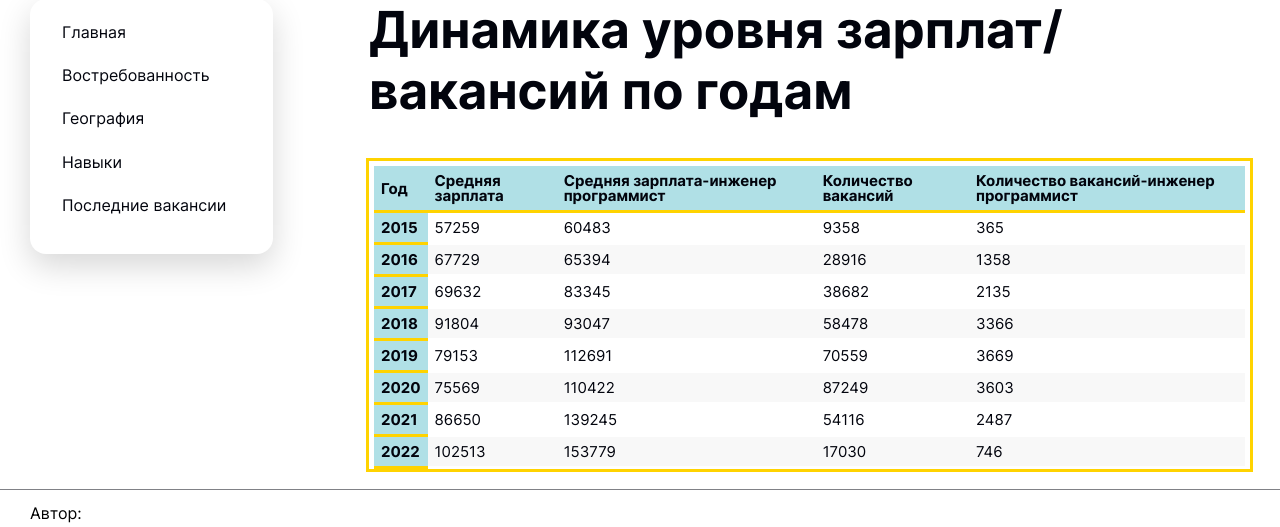
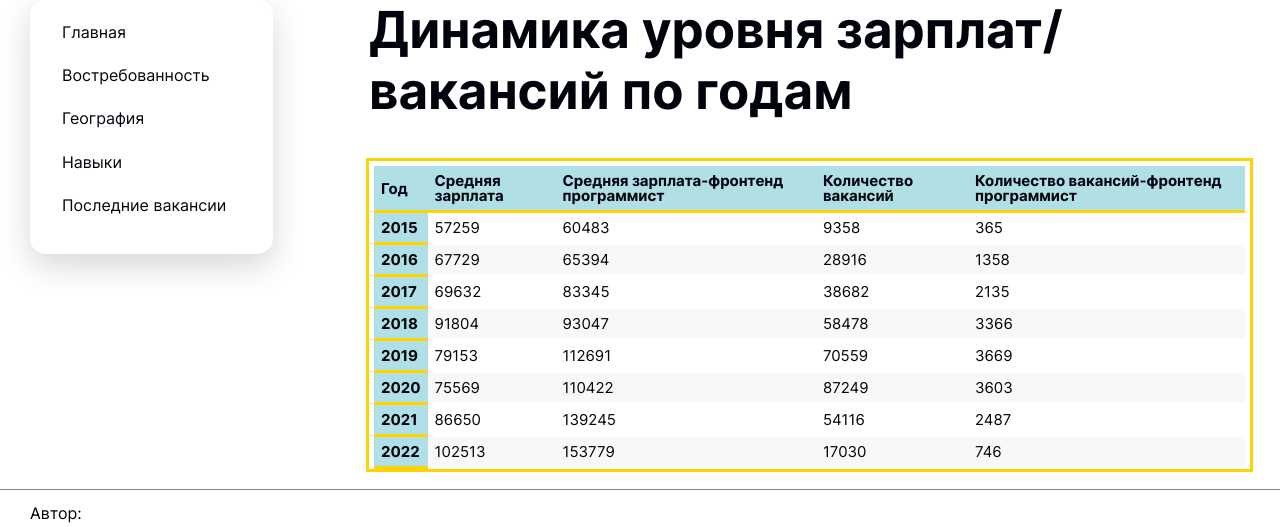
Before and after one commit to MattheWW1377/Everything-about-Frontend-, a Django app: page /demand/ in a window 1280 px wide. Shown: the part 878-1405 px from the top of the page. Run offline with Django 4.2, Linux system fonts and the light colour scheme; data that the repository does not hold is empty.

Commit message:
Update demand.html

```diff
--- a/EA_Frontend/main/templates/index/demand.html
+++ b/EA_Frontend/main/templates/index/demand.html
@@ -72,9 +72,9 @@
                             <tr>
                                 <th scope="col">Год</th>
                                 <th scope="col">Средняя зарплата</th>
-                                <th scope="col">Средняя зарплата-инженер программист</th>
+                                <th scope="col">Средняя зарплата-фронтенд программист</th>
                                 <th scope="col">Количество вакансий</th>
-                                <th scope="col">Количество вакансий-инженер программист</th>
+                                <th scope="col">Количество вакансий-фронтенд программист</th>
                             </tr>
                             </thead>
                             <tbody>
```
